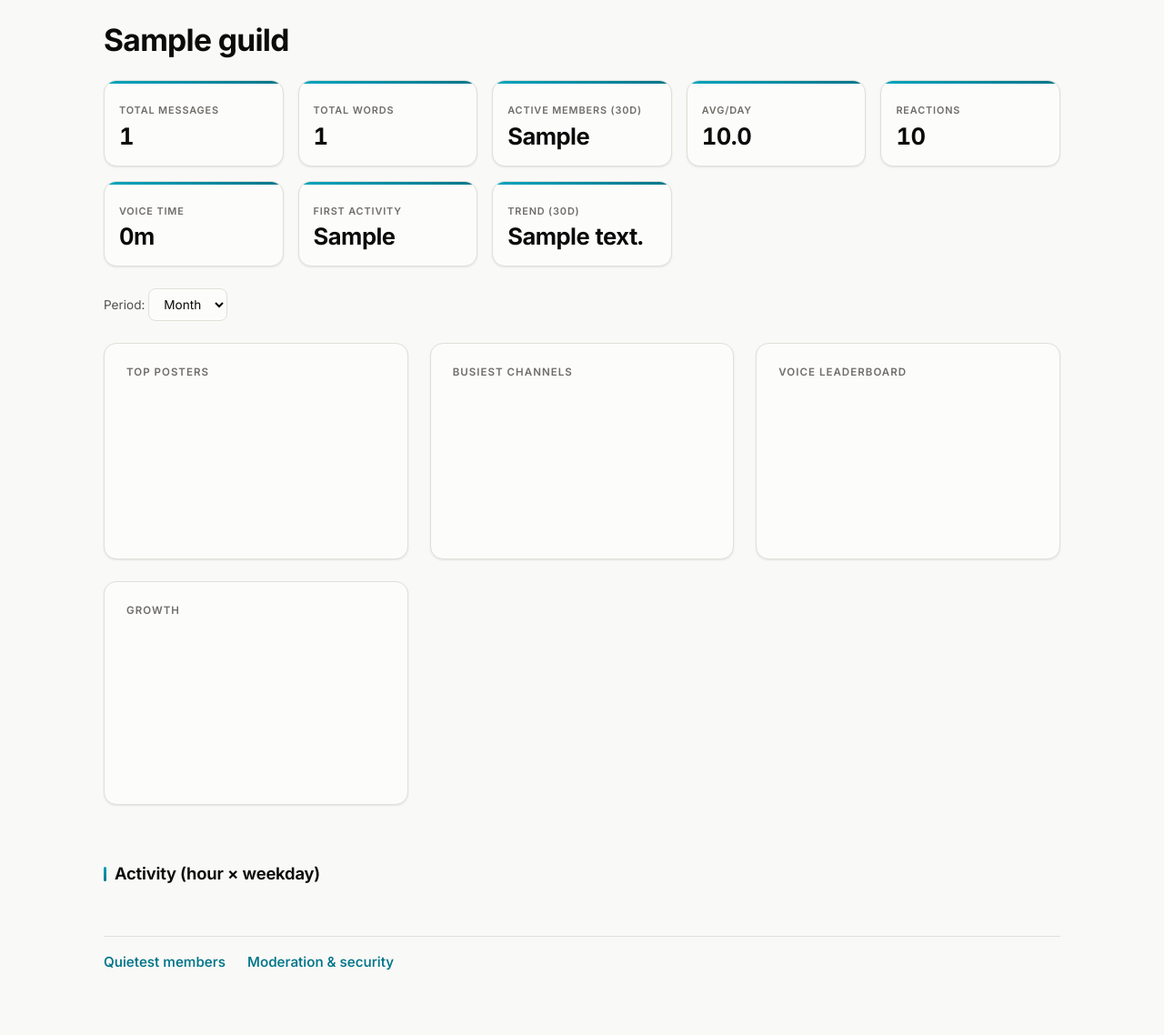
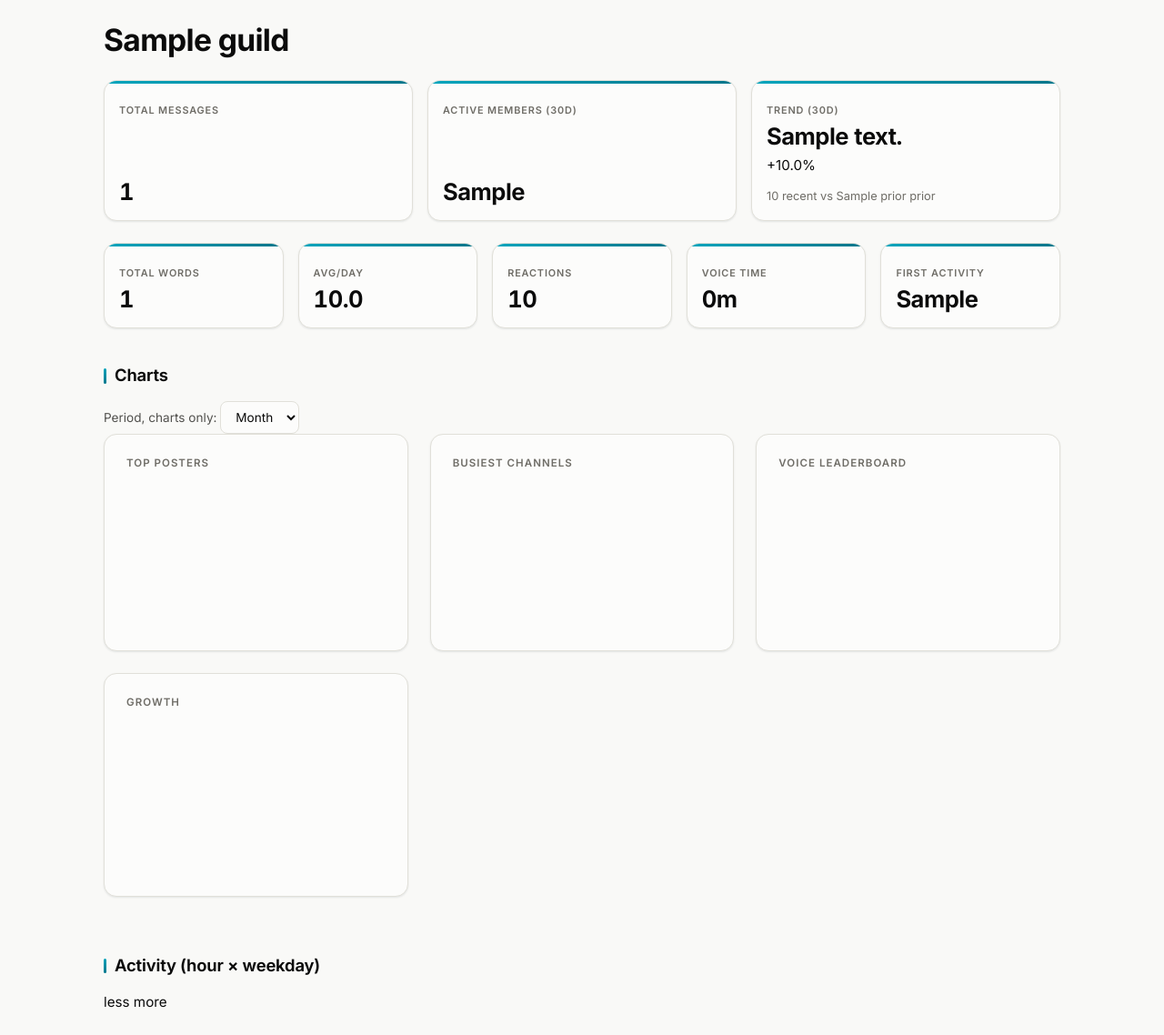
Before and after one commit to Bakasilisk/Kurisu-web, a FastAPI app: template app/templates/dashboard.html in a window 1280 px wide. Shown: the part 51-1189 px from the top of the page at 91% size. Before the commit the page ends 1118 px from the top, so only its background shows below. Run offline with FastAPI, Linux system fonts and the light colour scheme; the template is opened without the code that fills it: most values are stand-ins (such as "Sample title", 1, 10 or a date in 2020); data that the repository does not hold is empty; a map, chart or similar area stays blank; parts of the project's set-up code (start-up, migrations or seed data) failed here and were passed over.

Commit message:
Dashboard: hero/secondary tile hierarchy, visible trend delta, charts header
Splits the flat 8-tile grid into a hero row (Total messages, Active
members 30d, Trend) and a secondary strip (words, avg/day, reactions,
voice, first activity) using new .card-hero/.card-sm modifiers. The 30d
trend delta, previously hidden in a title tooltip, is now visible text
coloured with --good-text/--critical-text.

The period <select> moves out of its own section into the charts
section's header, labelled "Period, charts only" so its scope doesn't
read as applying to the tiles above. Canvases move into a
.chart-canvas-wrap for a bounded height. Adds a heat-legend strip below
the activity heatmap built from the existing --seq-0..--seq-5 tokens.

Removes the footer .links nav, redundant with the tab bar.

```diff
--- a/app/templates/dashboard.html
+++ b/app/templates/dashboard.html
@@ -4,18 +4,30 @@
 <h1>{{ guild.name }}</h1>
 
 <section class="cards">
-  <div class="card"><span class="label">Total messages</span><span class="value">{{ "{:,}".format(overview.total_messages) }}</span></div>
-  <div class="card"><span class="label">Total words</span><span class="value">{{ "{:,}".format(overview.total_words) }}</span></div>
-  <div class="card"><span class="label">Active members (30d)</span><span class="value">{{ overview.active_members_30d }}</span></div>
-  <div class="card"><span class="label">Avg/day</span><span class="value">{{ "%.1f"|format(overview.avg_day) }}</span></div>
-  <div class="card"><span class="label">Reactions</span><span class="value">{{ "{:,}".format(overview.reactions) }}</span></div>
-  <div class="card"><span class="label">Voice time</span><span class="value" data-seconds="{{ overview.voice_seconds }}"></span></div>
-  <div class="card"><span class="label">First activity</span><span class="value">{{ overview.first_day or "—" }}</span></div>
-  <div class="card" title="{{ overview.trend.recent }} msgs recent 30d vs {{ overview.trend.prior }} prior{{ (' (%+.1f%%)'|format(overview.trend.pct)) if overview.trend.pct is not none else '' }}"><span class="label">Trend (30d)</span><span class="value">{{ overview.trend.text }}</span></div>
+  <div class="card card-hero"><span class="label">Total messages</span><span class="value">{{ "{:,}".format(overview.total_messages) }}</span></div>
+  <div class="card card-hero"><span class="label">Active members (30d)</span><span class="value">{{ overview.active_members_30d }}</span></div>
+  <div class="card card-hero">
+    <span class="label">Trend (30d)</span>
+    <span class="value">{{ overview.trend.text }}</span>
+    {% if overview.trend.pct is not none %}
+    <span class="trend-delta {{ 'trend-up' if overview.trend.pct >= 0 else 'trend-down' }}">{{ "%+.1f%%"|format(overview.trend.pct) }}</span>
+    {% endif %}
+    <span class="caption">{{ overview.trend.recent }} recent vs {{ overview.trend.prior }} prior</span>
+  </div>
 </section>
 
-<section class="period-selector">
-  <label>Period:
+<section class="cards">
+  <div class="card card-sm"><span class="label">Total words</span><span class="value">{{ "{:,}".format(overview.total_words) }}</span></div>
+  <div class="card card-sm"><span class="label">Avg/day</span><span class="value">{{ "%.1f"|format(overview.avg_day) }}</span></div>
+  <div class="card card-sm"><span class="label">Reactions</span><span class="value">{{ "{:,}".format(overview.reactions) }}</span></div>
+  <div class="card card-sm"><span class="label">Voice time</span><span class="value" data-seconds="{{ overview.voice_seconds }}"></span></div>
+  <div class="card card-sm"><span class="label">First activity</span><span class="value">{{ overview.first_day or "—" }}</span></div>
+</section>
+
+<section class="charts-section">
+  <div class="charts-header">
+    <h2>Charts</h2>
+    <label class="period-selector">Period, charts only:
       <select id="period-select">
         <option value="week">Week</option>
         <option value="month" selected>Month</option>
@@ -23,24 +35,29 @@
         <option value="all">All</option>
       </select>
     </label>
+  </div>
+  <section class="charts">
+    <div class="chart-box"><h2>Top posters</h2><div class="chart-canvas-wrap"><canvas id="chart-top"></canvas></div></div>
+    <div class="chart-box"><h2>Busiest channels</h2><div class="chart-canvas-wrap"><canvas id="chart-channels"></canvas></div></div>
+    <div class="chart-box"><h2>Voice leaderboard</h2><div class="chart-canvas-wrap"><canvas id="chart-voice"></canvas></div></div>
+    <div class="chart-box"><h2>Growth</h2><div class="chart-canvas-wrap"><canvas id="chart-growth"></canvas></div><p class="caption" id="growth-caption"></p></div>
   </section>
-
-<section class="charts">
-  <div class="chart-box"><h2>Top posters</h2><canvas id="chart-top"></canvas></div>
-  <div class="chart-box"><h2>Busiest channels</h2><canvas id="chart-channels"></canvas></div>
-  <div class="chart-box"><h2>Voice leaderboard</h2><canvas id="chart-voice"></canvas></div>
-  <div class="chart-box"><h2>Growth</h2><canvas id="chart-growth"></canvas><p class="caption" id="growth-caption"></p></div>
 </section>
 
 <section class="activity">
   <h2>Activity (hour × weekday)</h2>
   <div id="activity-heatmap"></div>
   <p class="caption" id="activity-caption"></p>
-</section>
-
-<section class="links">
-  <a href="/guild/{{ guild.id }}/quietest">Quietest members</a>
-  <a href="/guild/{{ guild.id }}/moderation">Moderation &amp; security</a>
+  <div class="heat-legend" aria-hidden="true">
+    <span>less</span>
+    <span class="heat-swatch" style="background: var(--seq-0)"></span>
+    <span class="heat-swatch" style="background: var(--seq-1)"></span>
+    <span class="heat-swatch" style="background: var(--seq-2)"></span>
+    <span class="heat-swatch" style="background: var(--seq-3)"></span>
+    <span class="heat-swatch" style="background: var(--seq-4)"></span>
+    <span class="heat-swatch" style="background: var(--seq-5)"></span>
+    <span>more</span>
+  </div>
 </section>
 {% endblock %}
 {% block scripts %}
```
Lines whose indentation alone changed are shown as unchanged.
